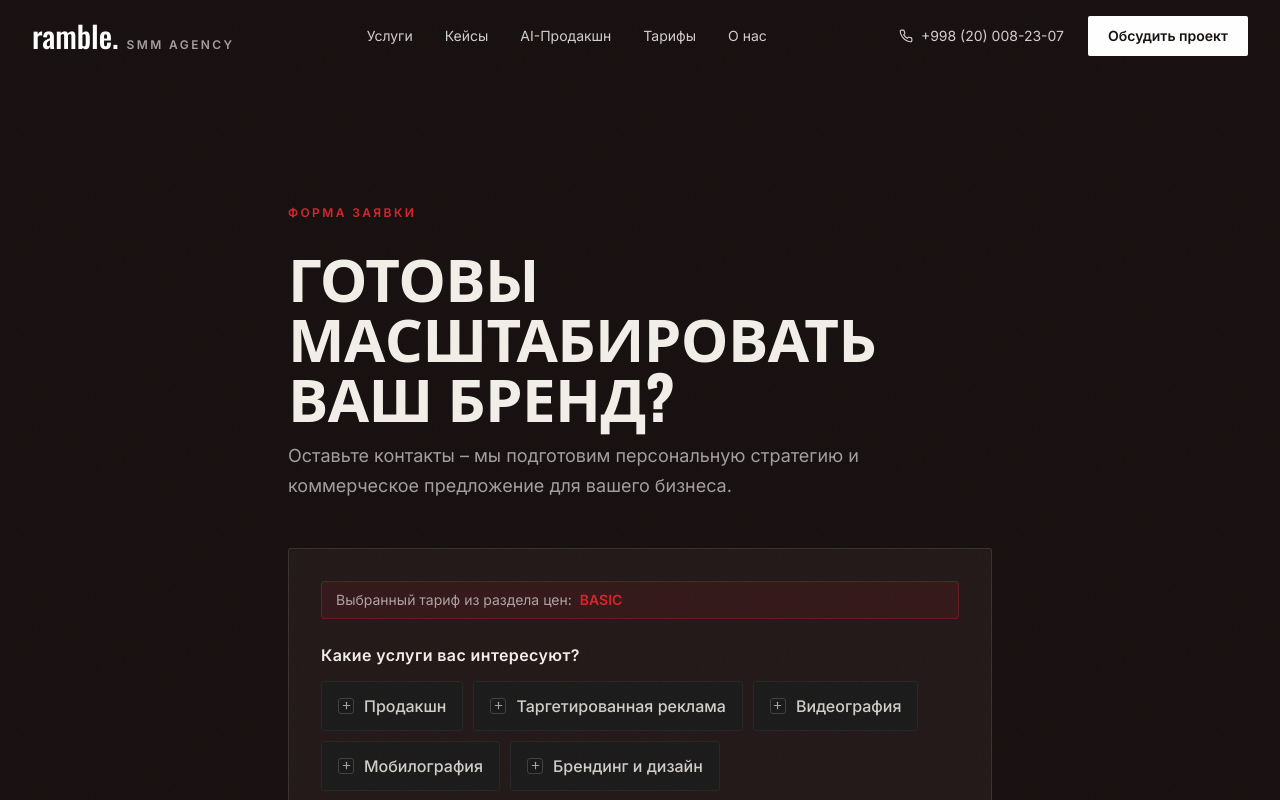
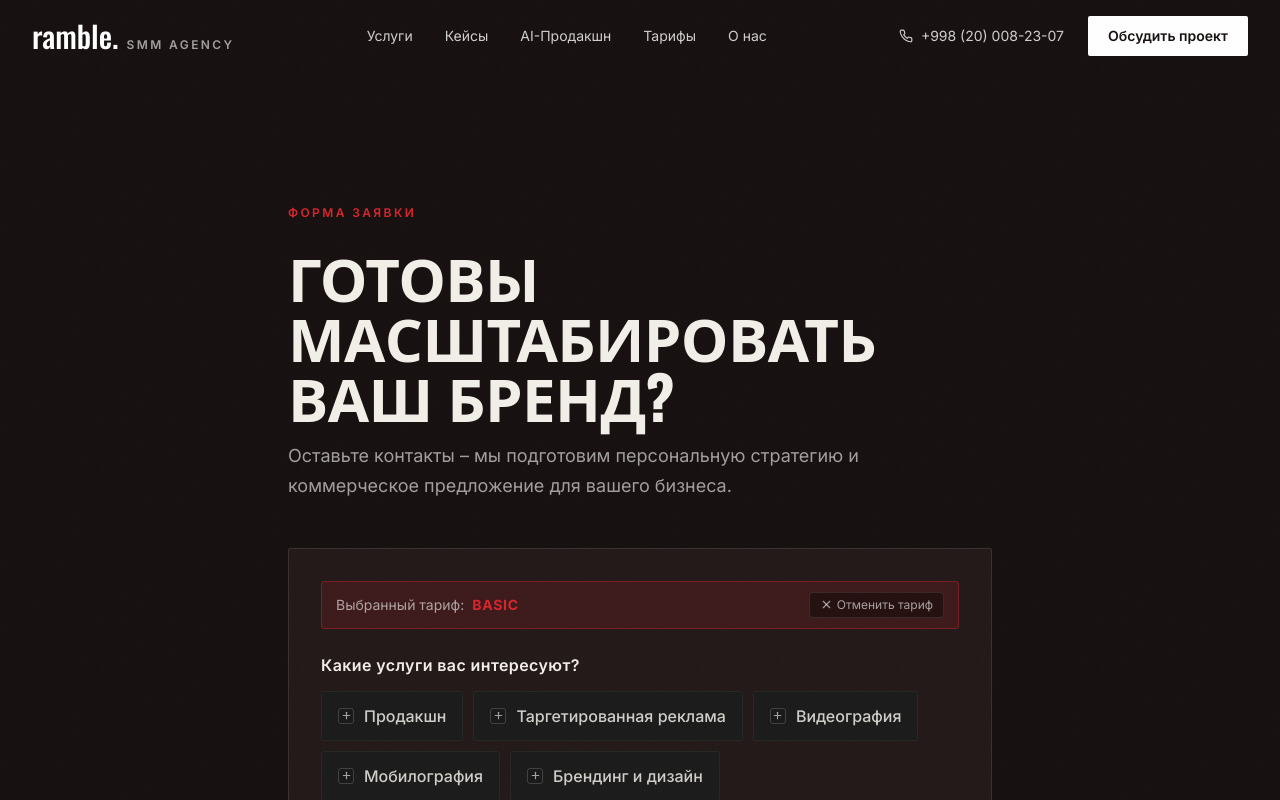
Before and after one commit to nursulton-front-dev/ramgle-smm-agency, a React (Vite) app: page / in a window 1280 px wide. Both pictures are taken after a click on the button "Выбрать Basic". Shown: the part 7485-8285 px from the top of the page. Built offline with nearby package versions, Linux system fonts and the light colour scheme.

Commit message:
Allow optional services when tariff is selected, add tariff cancellation button, and add 'Другое' service

```diff
--- a/src/App.tsx
+++ b/src/App.tsx
@@ -28,7 +28,10 @@ function App() {
         <Cases />
         <Pricing onSelectPlan={setSelectedPlan} />
         <Process />
-        <Contact selectedPlan={selectedPlan} />
+        <Contact
+          selectedPlan={selectedPlan}
+          onClearPlan={() => setSelectedPlan('')}
+        />
       </main>
       <Footer />
     </>
--- a/src/components/sections/Contact.tsx
+++ b/src/components/sections/Contact.tsx
@@ -1,10 +1,11 @@
 import { useState, type FormEvent, type ChangeEvent } from 'react';
-import { Check, Plus, Loader2 } from 'lucide-react';
+import { Check, Plus, Loader2, X } from 'lucide-react';
 import { contact } from '@/data/content';
 import { Reveal } from '@/components/ui/Reveal';
 
 interface ContactProps {
   selectedPlan: string;
+  onClearPlan?: () => void;
 }
 
 interface SubmittedPayload {
@@ -14,7 +15,7 @@ interface SubmittedPayload {
   plan?: string;
 }
 
-export function Contact({ selectedPlan }: ContactProps) {
+export function Contact({ selectedPlan, onClearPlan }: ContactProps) {
   const [selectedServices, setSelectedServices] = useState<string[]>([]);
   const [name, setName] = useState('');
   const [phone, setPhone] = useState('');
@@ -70,7 +71,9 @@ export function Contact({ selectedPlan }: ContactProps) {
     if (!name.trim()) e.name = contact.errors.name;
     const digits = phone.replace(/\D/g, '').replace(/^998/, '');
     if (digits.length !== 9) e.phone = contact.errors.phone;
-    if (selectedServices.length === 0) e.services = contact.errors.services;
+    if (!selectedPlan && selectedServices.length === 0) {
+      e.services = 'Выберите хотя бы одну услугу или тариф';
+    }
     setErrors(e);
     return Object.keys(e).length === 0;
   };
@@ -228,9 +231,22 @@ export function Contact({ selectedPlan }: ContactProps) {
               )}
 
               {selectedPlan && (
-                <div className="text-sm text-white/60 bg-red-bright/10 border border-red-bright/30 px-3.5 py-2 rounded flex items-center gap-2">
-                  <span>Выбранный тариф из раздела цен:</span>
-                  <span className="text-red-bright font-semibold">{selectedPlan}</span>
+                <div className="text-sm text-white/90 bg-red-bright/15 border border-red-bright/40 px-3.5 py-2.5 rounded flex items-center justify-between gap-3">
+                  <div className="flex items-center gap-2">
+                    <span className="text-white/60">Выбранный тариф:</span>
+                    <span className="text-red-bright font-bold uppercase tracking-wider">{selectedPlan}</span>
+                  </div>
+                  {onClearPlan && (
+                    <button
+                      type="button"
+                      onClick={onClearPlan}
+                      className="text-xs text-white/60 hover:text-white transition-colors flex items-center gap-1 bg-black/40 hover:bg-black/70 px-2.5 py-1 rounded border border-white/10"
+                      title="Сбросить выбранный тариф"
+                    >
+                      <X size={13} />
+                      <span>Отменить тариф</span>
+                    </button>
+                  )}
                 </div>
               )}
 
--- a/src/data/content.ts
+++ b/src/data/content.ts
@@ -239,6 +239,7 @@ export const contact = {
     'Брендинг и дизайн',
     'IT-разработка (лендинг, боты)',
     'Полное ведение',
+    'Другое',
   ],
   fields: {
     name: 'Введите ваше имя',
```
